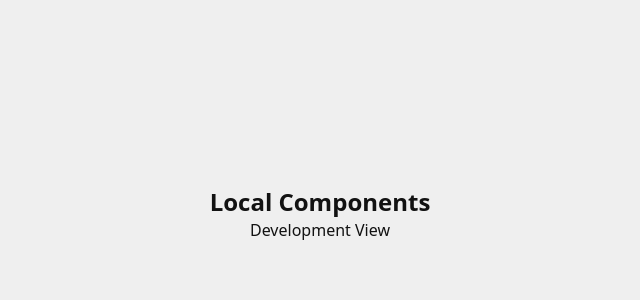
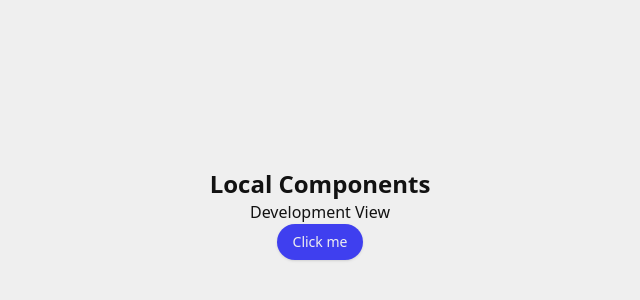
Before and after one commit to dpaez/local-components, a React (Vite) app: page / in a window 1280 px wide. Shown: the part 186-486 px from the top of the page, without its empty margins (320-960 px from the left). Built offline with nearby package versions, Linux system fonts and the light colour scheme.

Commit message:
feat: Task 4 - Button component with CVA variants, asChild support, and icon positioning

```diff
--- a/src/App.tsx
+++ b/src/App.tsx
@@ -1,3 +1,4 @@
+import { Button } from "./components/button/button";
 import "./index.css";
 
 
@@ -6,6 +7,9 @@
     <div className="container mx-auto p-8 text-center relative z-10">
       <h1 className="text-2xl font-bold">Local Components</h1>
       <p>Development View</p>
+      <div className="flex justify-center gap-4">
+        <Button className="rounded-full">Click me</Button>
+      </div>
     </div>
   );
 }
--- /dev/null
+++ b/src/components/button/button.tsx
@@ -0,0 +1,60 @@
+import * as React from 'react'
+import { Slot } from '@radix-ui/react-slot'
+import { cva, type VariantProps } from 'class-variance-authority'
+import { cn } from '@/lib/utils'
+
+const buttonVariants = cva(
+  'inline-flex items-center justify-center gap-2 whitespace-nowrap rounded-md text-sm font-medium transition-colors focus-visible:outline-none focus-visible:ring-1 focus-visible:ring-ring disabled:pointer-events-none disabled:opacity-50 [&_svg]:pointer-events-none [&_svg]:size-4 [&_svg]:shrink-0',
+  {
+    variants: {
+      variant: {
+        primary:
+          'bg-primary text-primary-foreground shadow hover:bg-primary/90',
+        ghost:
+          'hover:bg-accent hover:text-accent-foreground',
+        outline:
+          'border border-input bg-background shadow-sm hover:bg-accent hover:text-accent-foreground',
+        disabled:
+          'bg-muted text-muted-foreground cursor-not-allowed opacity-50',
+      },
+      size: {
+        default: 'h-9 px-4 py-2',
+        sm: 'h-8 rounded-md px-3 text-xs',
+        icon: 'h-9 w-9',
+      },
+    },
+    defaultVariants: {
+      variant: 'primary',
+      size: 'default',
+    },
+  }
+)
+
+export interface ButtonProps
+  extends React.ButtonHTMLAttributes<HTMLButtonElement>,
+    VariantProps<typeof buttonVariants> {
+  asChild?: boolean
+  icon?: React.ReactNode
+  iconPosition?: 'start' | 'end'
+}
+
+const Button = React.forwardRef<HTMLButtonElement, ButtonProps>(
+  ({ className, variant, size, asChild = false, icon, iconPosition = 'start', children, ...props }, ref) => {
+    const Comp = asChild ? Slot : 'button'
+    return (
+      <Comp
+        data-slot="button"
+        className={cn(buttonVariants({ variant, size, className }))}
+        ref={ref}
+        {...props}
+      >
+        {icon && iconPosition === 'start' && icon}
+        {children}
+        {icon && iconPosition === 'end' && icon}
+      </Comp>
+    )
+  }
+)
+Button.displayName = 'Button'
+
+export { Button, buttonVariants }
--- /dev/null
+++ b/src/components/button/index.ts
@@ -0,0 +1,2 @@
+export { Button, buttonVariants } from './button'
+export type { ButtonProps } from './button'
```
